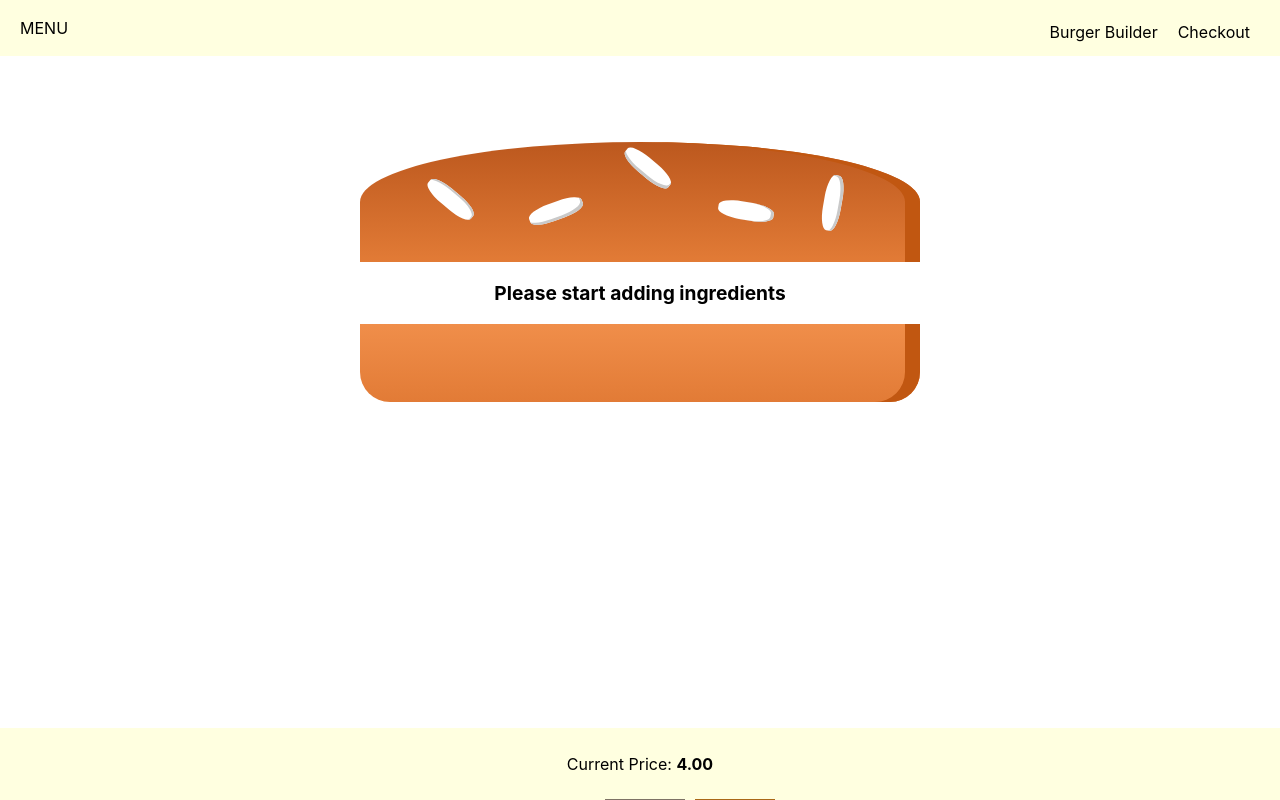
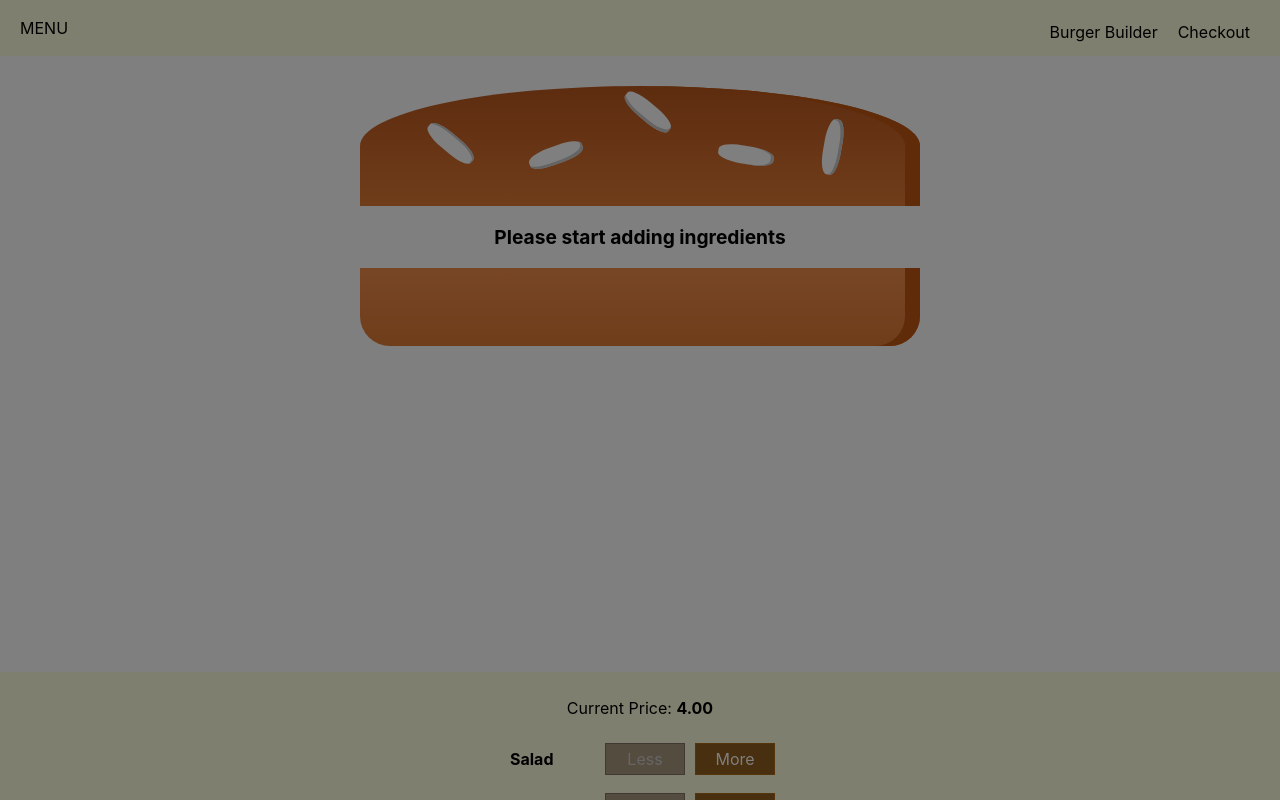
Before and after one commit to nl900/Burger-Builder, a React (Create React App) app: page / in a window 1280 px wide. Shown: the top 800 px of the page. Built offline with nearby package versions, Linux system fonts and the light colour scheme.

Commit message:
Dynamic backdrop

```diff
--- a/src/components/Layout/Layout.js
+++ b/src/components/Layout/Layout.js
@@ -1,19 +1,30 @@
-import React from 'react';
+import React, { Component } from 'react';
 import Aux from '../../hoc/Aux';
 import classes from './Layout.module.css';
 import Toolbar from '../Navigation/Toolbar/Toolbar';
 import SideDrawer from '../Navigation/SideDrawer/SideDrawer';
 
 
-const layout = (props) => (
-    <Aux>
-        <Toolbar/>
-        <SideDrawer/>
-        <main className={classes.Content}>
-            {props.children}
-        </main>
-    </Aux>
+class Layout extends Component {
+    state = {
+        showSideDrawer: true
+    }
 
-);
+    sideDrawerClosedHandler = () => {
+        this.setState({showSideDrawer: false});
+    }
 
-export default layout;
+    render() {
+        return(
+            <Aux>
+                <Toolbar />
+                <SideDrawer open={this.state.showSideDrawer} closed={this.sideDrawerClosedHandler}/>
+                <main className={classes.Content}>
+                    {this.props.children}
+                </main>
+            </Aux>
+        )
+    }
+}
+
+export default Layout;
--- a/src/components/Navigation/SideDrawer/SideDrawer.js
+++ b/src/components/Navigation/SideDrawer/SideDrawer.js
@@ -2,12 +2,20 @@
 import Logo from '../../Logo/Logo';
 import NavigationItems from '../NavigationItems/NavigationItems';
 import classes from './SideDrawer.module.css'
+import Backdrop from '../../UI/Backdrop/Backdrop';
+import Aux from '../../../hoc/Aux';
 
 const sideDrawer = (props) => {
     //conditionally attach different css classes
+    let attachedClasses = [classes.SideDrawer, classes.Close];
+    if (props.open) {
+        attachedClasses = [classes.SideDrawer, classes.Open];
+    }
 
     return (
-        <div className={classes.sideDrawer}>
+        <Aux>
+        <Backdrop show={props.open} clicked={props.closed}/>
+        <div className={attachedClasses.join(' ')}>
             {/* <div className={classes.Logo}>
                 <Logo/>
             </div> */}
@@ -16,6 +24,7 @@
         </nav>
 
         </div>
+        </Aux>
     );
 
 };
```
